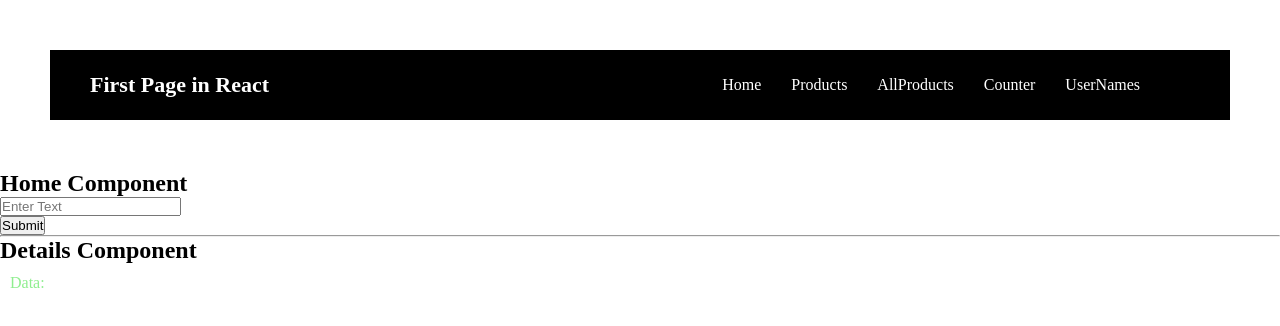
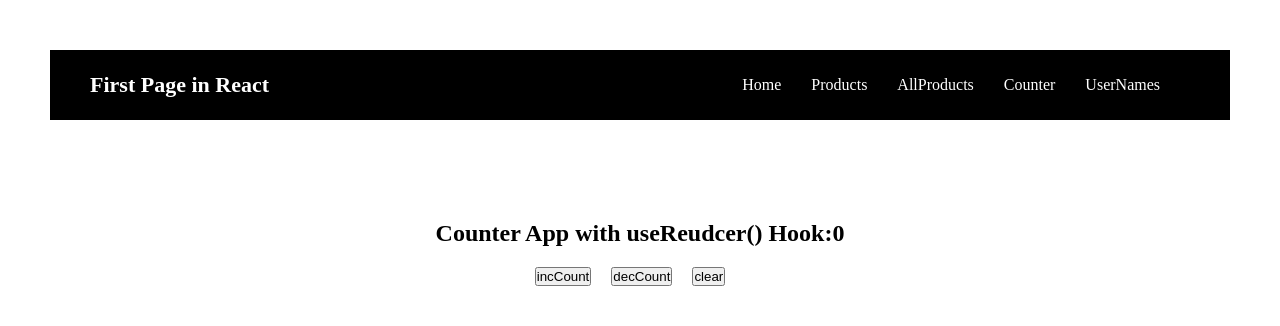
Before and after one commit to TanmayPatne123/Full-Stack-Development, a React (Vite) app in the folder 01start/: page /counter in a window 1280 px wide. Shown: the top 326 px of the page. Built offline with nearby package versions, Linux system fonts and the light colour scheme.

Commit message:
Learn Use Reducer

```diff
--- a/01start/src/App.jsx
+++ b/01start/src/App.jsx
@@ -1,29 +1,31 @@
 
 import Header from './components/header/Header';
 import "./App.css"
-import Counter from './components/counter/Counter';
-import ImageComp from './components/Imagetask/ImageComp';
+// import Counter from './components/counter/Counter';
+// import ImageComp from './components/Imagetask/ImageComp';
 import Navbar from './components/nav/Navbar';
-import Home from './components/home/Home';
-import {Route,Routes} from "react-router-dom"
-import Products from './components/product/Products';
-import Electronics from "./components/product/categories/electronics/Electronics";
-import Jewelery from "./components/product/categories/jewelery/Jewelery";
-import MensClo from './components/product/categories/mensC/MensClo';
-import WomenClo from './components/product/categories/womensC/WomenClo';
-import PageNotFound from './components/pagenotfound/PageNotFound';
-import AllProducts from './components/allproducts/AllProducts';
-import Username from './components/user-names/Username';
-import A from './components/parent-child/A';
-import HomeContextApi from './components/context-api/HomeContextApi';
+// import Home from './components/home/Home';
+// import {Route,Routes} from "react-router-dom"
+// import Products from './components/product/Products';
+// import Electronics from "./components/product/categories/electronics/Electronics";
+// import Jewelery from "./components/product/categories/jewelery/Jewelery";
+// import MensClo from './components/product/categories/mensC/MensClo';
+// import WomenClo from './components/product/categories/womensC/WomenClo';
+// import PageNotFound from './components/pagenotfound/PageNotFound';
+// import AllProducts from './components/allproducts/AllProducts';
+// import Username from './components/user-names/Username';
+// import A from './components/parent-child/A';
+// import HomeContextApi from './components/context-api/HomeContextApi';
+import Counter from './components/reducer/Counter';
 
 function App()
 {
   return (
     <div className="app">
       <Navbar/>
+      <Counter/>
       {/* <A/> */}
-      <HomeContextApi/>
+      {/* <HomeContextApi/> */}
       {/* <Routes>
       <Route path={"/"} element={<Home/>}/>
       <Route path={"/products"} element={<Products/>}>
--- a/01start/src/components/counter/Counter.jsx
+++ b/01start/src/components/counter/Counter.jsx
@@ -8,8 +8,6 @@ import {useState} from "react"
 function Counter() {
 
     var [state,setState] = useState(0);
-
-
 
     const increaseCount=()=>{
         setState(state+1);
--- /dev/null
+++ b/01start/src/components/reducer/Counter.css
@@ -0,0 +1,12 @@
+.reducerCounter{
+    padding: 50px;
+    text-align: center;
+}
+
+.reducerCounter h2{
+    margin-bottom: 20px;
+}
+
+.reducerCounter button {
+    margin-right: 20px;
+}
--- /dev/null
+++ b/01start/src/components/reducer/Counter.jsx
@@ -0,0 +1,36 @@
+import React from 'react'
+import "./Counter.css"
+import { useReducer } from 'react';
+import counterReducer from './counterReducer';
+
+
+function Counter() {
+
+   let [state,dispatch] = useReducer(counterReducer, {count:0});
+
+   const incCount=()=>
+    {
+        dispatch({type:"INC"});
+   }
+
+   const decCount=()=>
+    {
+        dispatch({type:"DEC"});
+   }
+
+   const clearCount=()=>
+    {
+    dispatch({type:"ZERO"});
+   }
+
+  return (
+    <div  className="reducerCounter">
+      <h2>Counter App with useReudcer() Hook:{state.count}</h2>
+      <button onClick={incCount}>incCount</button>
+      <button onClick={decCount}>decCount</button>
+      <button onClick={clearCount}>clear</button>
+    </div>
+  );
+}
+
+export default Counter
--- /dev/null
+++ b/01start/src/components/reducer/counterReducer.js
@@ -0,0 +1,22 @@
+const counterReducer = (state,action) =>
+    {
+
+        if(action.type === "INC"){
+            state={
+                count : state.count + 1
+            }
+        }else if(action.type==="DEC")
+            {
+            state={
+                count : state.count - 1
+            }
+        }else
+            {
+            state={
+                count : state.count = 0
+            }
+        }
+        return state;
+};
+
+export default counterReducer;
```
